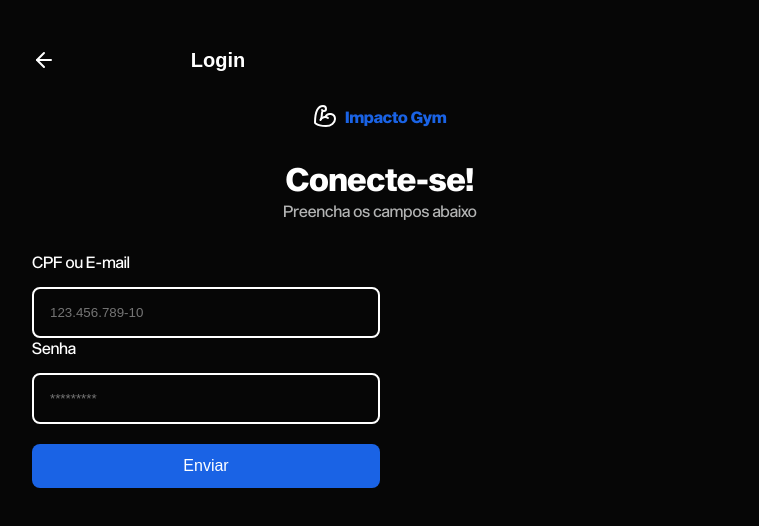
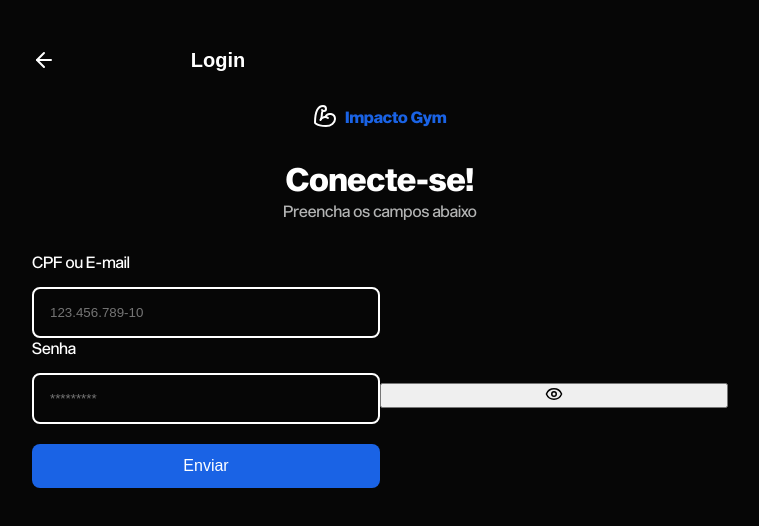
Before and after one commit to PI-CCOMP/impacto-gym, a React (Vite) app: page /login in a window 1280 px wide. Shown: the top 526 px of the page, without its empty margins (260-1019 px from the left). Built offline with nearby package versions, Linux system fonts and the light colour scheme.

Commit message:
fix: add view password

```diff
--- a/src/components/Input/input.tsx
+++ b/src/components/Input/input.tsx
@@ -1,30 +1,50 @@
+import { useState } from "react";
+import { Eye, EyeOff } from "lucide-react";
 import styles from "./styles.module.css";
 
-type InputProps = { labelText: string } & React.ComponentProps<"input">;
+type InputProps = {
+  labelText: string;
+  errorMessage?: string;
+} & React.ComponentProps<"input">;
 
 export function Input({
   labelText,
+  id,
+  errorMessage,
   type,
-  id,
-  placeholder,
-  ...props
+  ...rest
 }: InputProps) {
+  const [showPassword, setShowPassword] = useState(false);
+
+  const isPassword = type === "password";
+  const inputType = isPassword ? (showPassword ? "text" : "password") : type;
+
   return (
-    <>
-      <div className={styles.container}>
-        {labelText && (
-          <label htmlFor={id} className={styles.label}>
-            {labelText}
-          </label>
+    <div className={styles.container}>
+      <label htmlFor={id} className={styles.label}>
+        {labelText}
+      </label>
+      <div className={styles.inputWrapper}>
+        <input
+          id={id}
+          type={inputType}
+          className={`${styles.input} ${errorMessage ? styles.inputError : ""}`}
+          {...rest}
+        />
+        {isPassword && (
+          <button
+            type="button"
+            className={styles.eyeButton}
+            onClick={() => setShowPassword((prev) => !prev)}
+            tabIndex={-1}
+          >
+            {showPassword ? <EyeOff size={18} /> : <Eye size={18} />}
+          </button>
         )}
-        <input
-          type={type}
-          id={id}
-          placeholder={placeholder}
-          {...props}
-          className={styles.input}
-        />
       </div>
-    </>
+      {errorMessage && (
+        <span className={styles.errorMessage}>{errorMessage}</span>
+      )}
+    </div>
   );
 }
```
